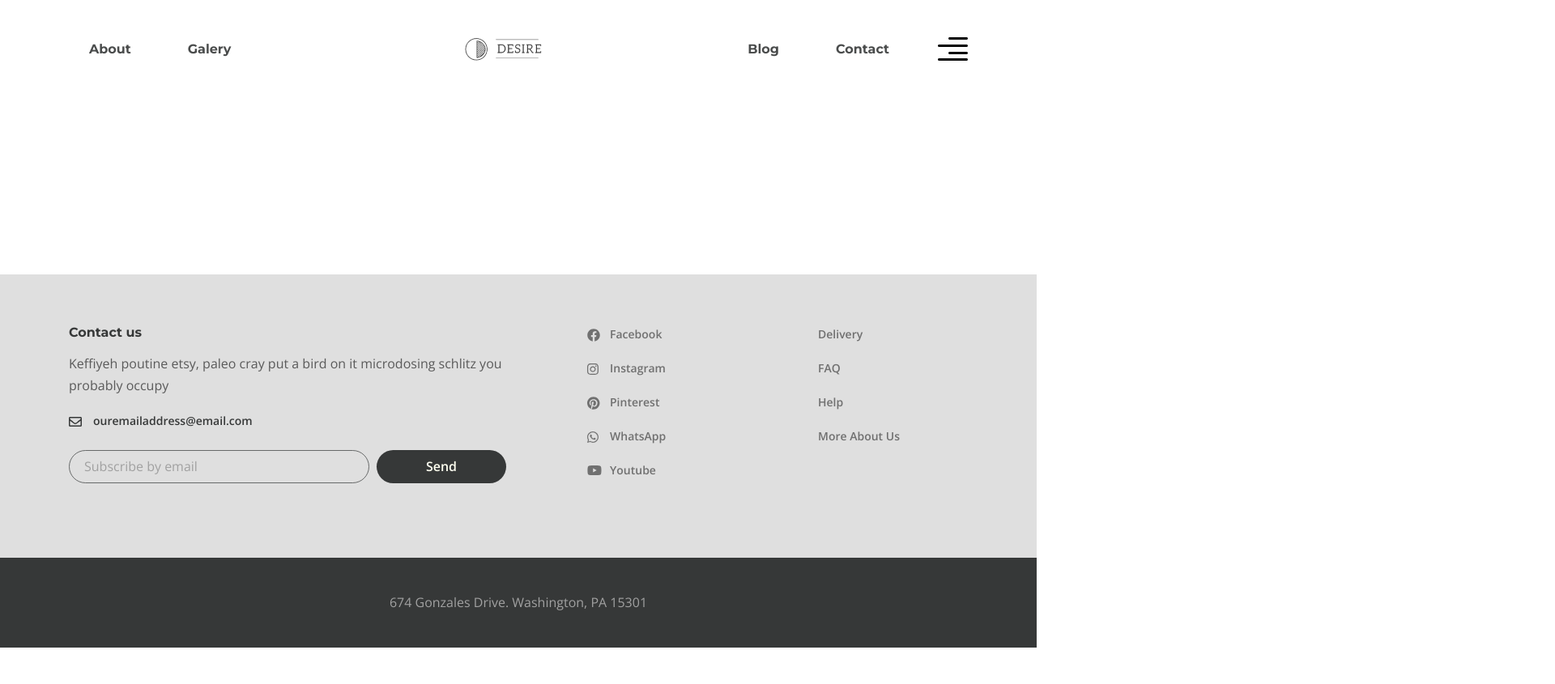
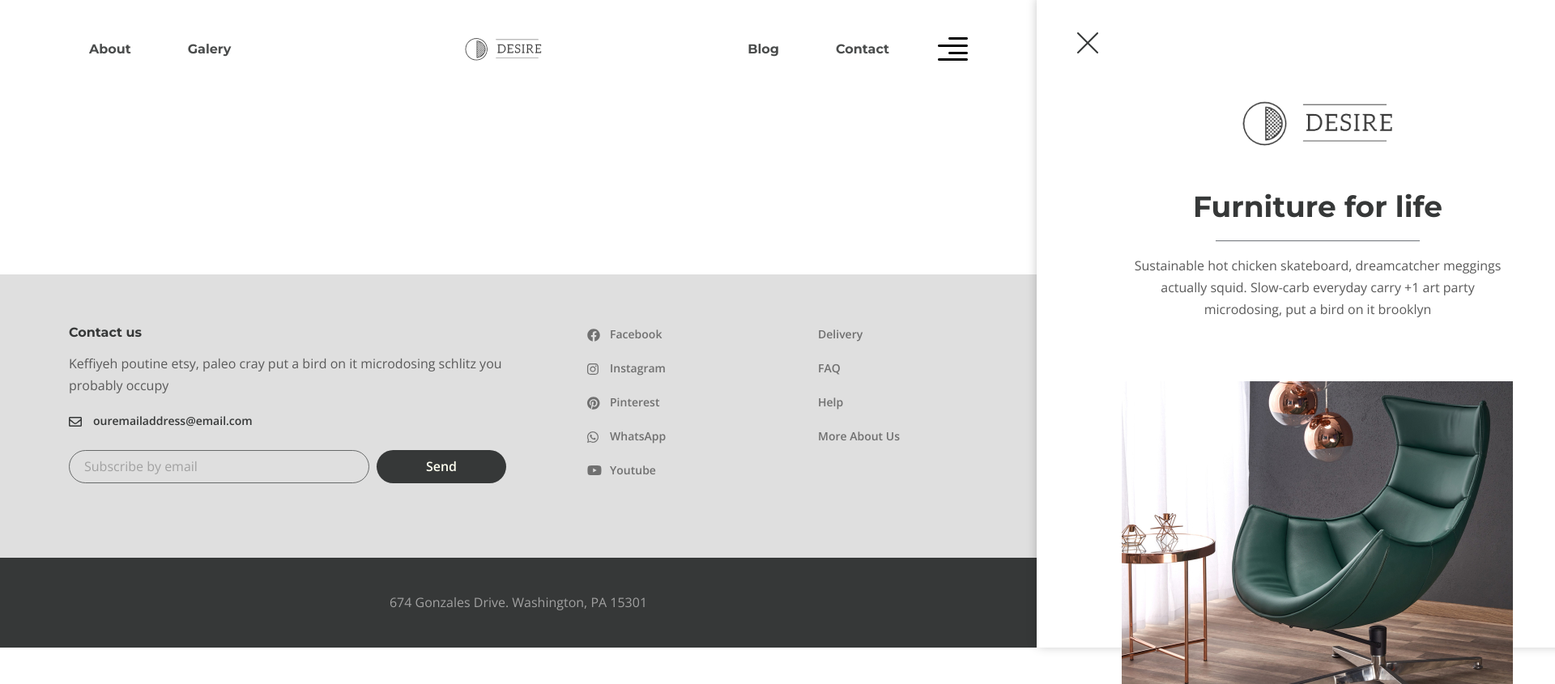
Before and after one commit to Daria0109/furniture-shop, a plain HTML site: page app/index.html in a window 1280 px wide. Shown: the top 845 px of the page at 81% size, 1920 px wide, since content can reach past the window. Before the commit the page ends 800 px from the top, so only its background shows below. Drawn offline with nearby package versions, Linux system fonts and the light colour scheme.

Commit message:
added rightside-menu

```diff
--- a/app/index.html
+++ b/app/index.html
@@ -43,6 +43,23 @@
       <button class="header__btn">
         <img src="images/icon_menu.svg" alt="Menu">
       </button>
+<!--Side menu-->
+      <div class="rightside-menu rightside-menu--close">
+        <button class="rightside-menu__close">
+          <img src="images/close-menu.svg" alt="Close">
+        </button>
+        <div class="rightside-menu__content">
+          <a class="rightside-menu__logo" href="#">
+            <img src="images/logo-large.png" alt="Logo">
+          </a>
+          <h4 class="rightside-menu__title">Furniture for life</h4>
+          <p class="rightside-menu__text">Sustainable hot chicken skateboard, dreamcatcher
+            meggings actually squid. Slow-carb everyday carry +1 art party
+            microdosing, put a bird on it brooklyn
+          </p>
+          <img class="rightside-menu__images" src="images/sidemenu-img.jpg" alt="Images">
+        </div>
+      </div>
     </div>
   </div>
 </header>
--- a/app/js/main.js
+++ b/app/js/main.js
@@ -1,3 +1,10 @@
 $(function () {
 
+  $('.header__btn').on('click', function() {
+    $('.rightside-menu').removeClass('rightside-menu--close')
+  })
+  $('.rightside-menu__close').on('click', function() {
+    $('.rightside-menu').addClass('rightside-menu--close')
+  })
+
 })
--- a/app/scss/_global.scss
+++ b/app/scss/_global.scss
@@ -9,6 +9,7 @@ body {
   font-weight: 400;
   font-family: 'Open Sans', sans-serif;
   color: $default;
+  overflow-x: hidden;
 }
 
 .wrapper {
--- a/app/scss/style.scss
+++ b/app/scss/style.scss
@@ -177,3 +177,64 @@
     color: #a1a1a1;
   }
 }
+
+// Right side menu
+.rightside-menu {
+  position: absolute;
+  padding-top: 40px;
+  right: 0;
+  top: 0;
+  bottom: 0;
+  max-width: 694px;
+  width: 100%;
+  background-color: #FFFFFF;
+  z-index: 1;
+  box-shadow: 2px -3px 13px 0px rgba(0, 0, 0, 0.3);
+  transition: all .5s;
+  &.rightside-menu--close {
+    transform: translateX(100%);
+  }
+  &__close {
+    background-color: transparent;
+    border: none;
+    padding: 0;
+    cursor: pointer;
+    margin-left: 50px;
+    margin-bottom: 57px;
+  }
+  &__content {
+    text-align: center;
+    max-width: 485px;
+    margin: 0 auto;
+  }
+  &__logo {
+    margin-bottom: 40px;
+    display: inline-block;
+  }
+  &__title {
+    color: $title;
+    @extend %title-font;
+    font-size: 36px;
+    line-height: 52px;
+    position: relative;
+    margin-bottom: 17px;
+    padding-bottom: 17px;
+    &::after {
+      content: '';
+      position: absolute;
+      bottom: 0;
+      left: 0;
+      right: 0;
+      max-width: 252px;
+      margin: 0 auto;
+      height: 1px;
+      background-color: #6D7278;
+    }
+  }
+  &__text {
+    margin-bottom: 75px;
+  }
+  &__images {
+    max-width: 485px;
+  }
+}
```
Also changed, not shown: app/css/style.min.css, app/images/close-menu.svg (added), app/images/logo-large.png (added), app/images/sidemenu-img.jpg (added), app/js/main.min.js.
